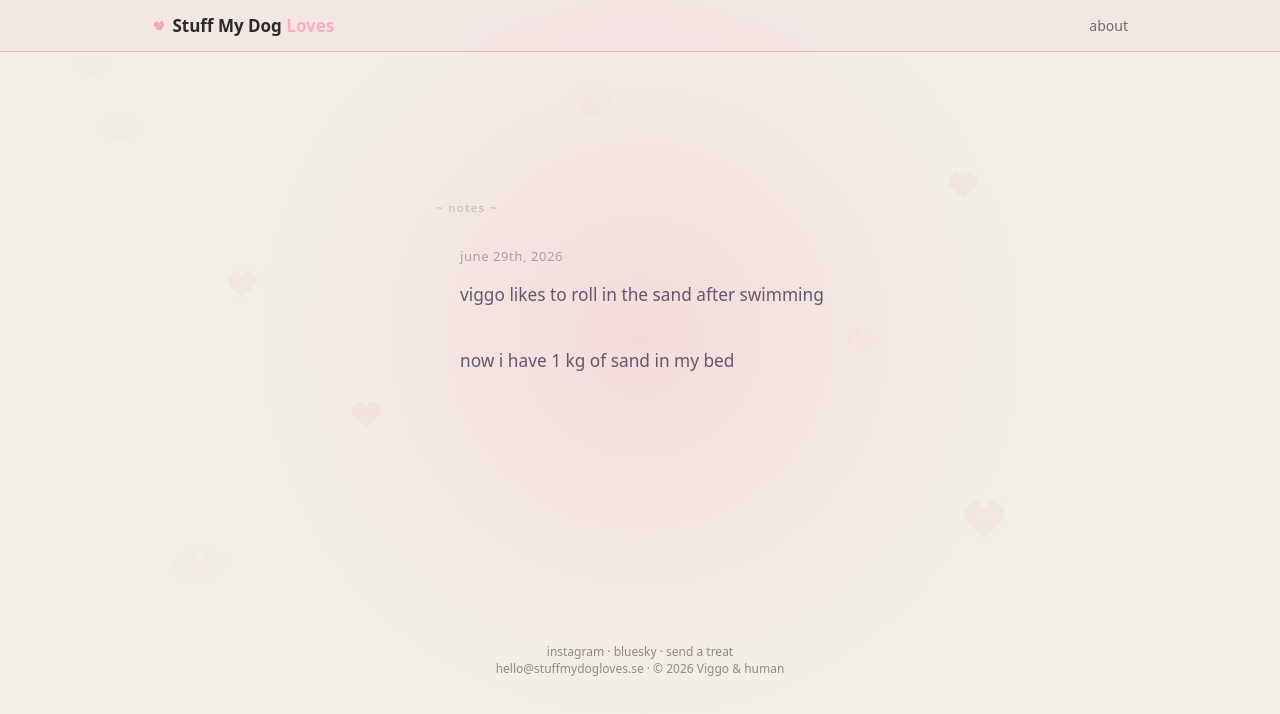
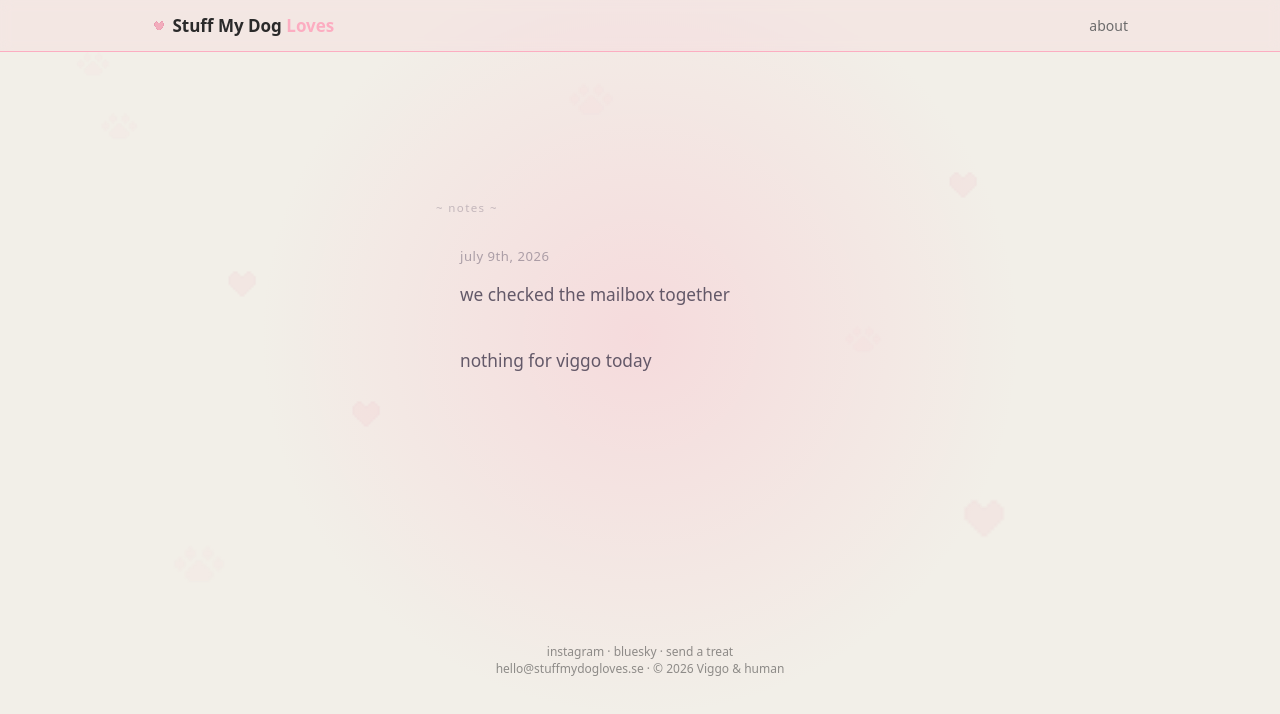
Before and after one commit to osmy25/stuff-my-dog-loves, a Next.js app: page /notes in a window 1280 px wide. Shown: the top 714 px of the page. Built offline with nearby package versions, Linux system fonts and the light colour scheme.

Commit message:
new note

```diff
--- a/app/notes/page.jsx
+++ b/app/notes/page.jsx
@@ -64,6 +64,11 @@ const notes = [
   text: "viggo likes to roll in the sand after swimming\n\nnow i have 1 kg of sand in my bed",
   },
 
+  {
+    date: "july 9th, 2026",
+    text: "we checked the mailbox together\n\nnothing for viggo today",
+  },
+
 
 ];
 
```
